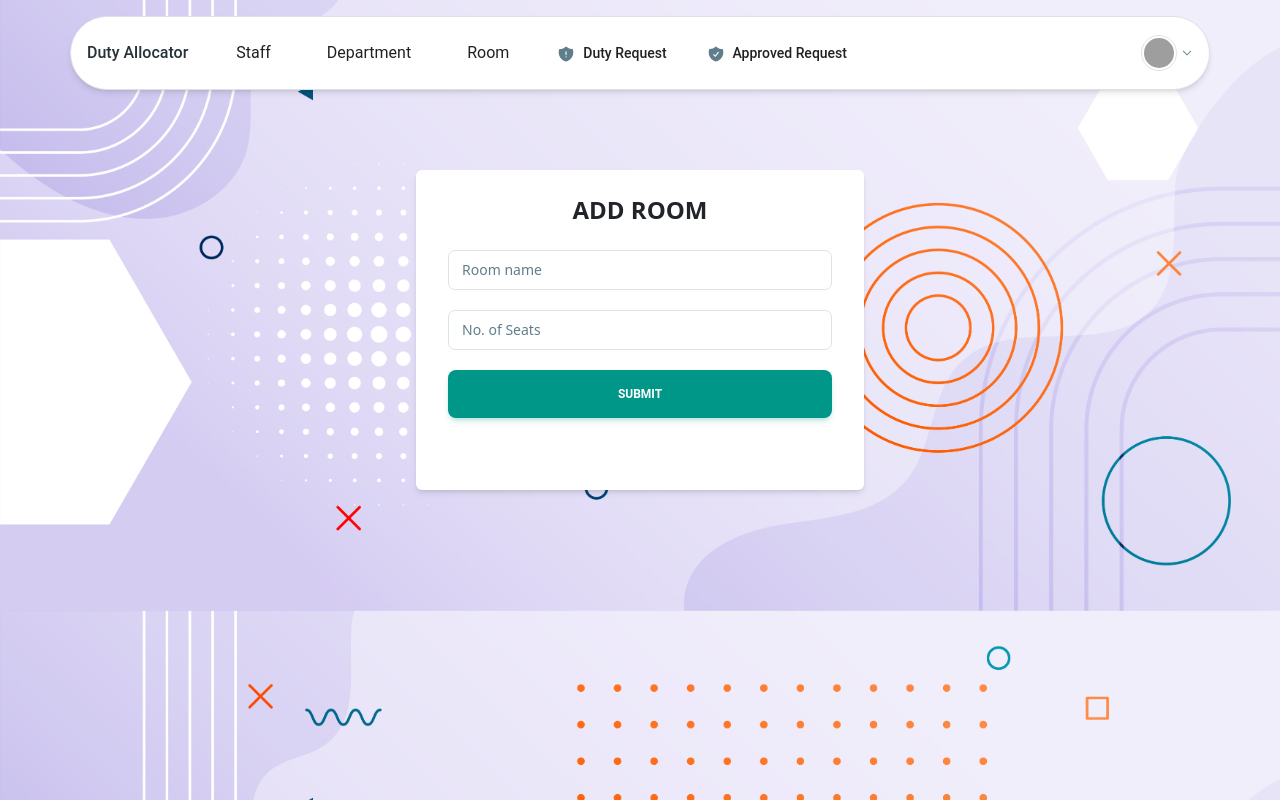
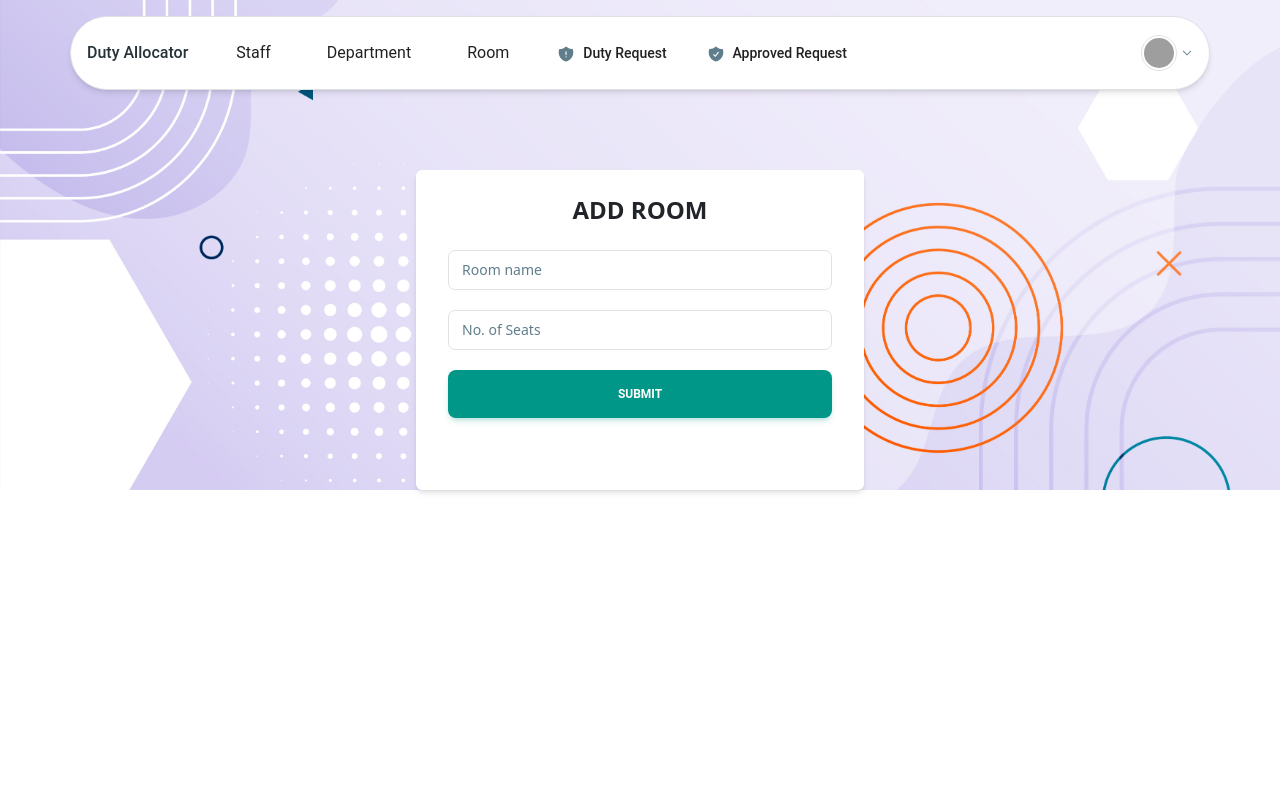
Before and after one commit to beingmusthafa/duty-allocator, a React (Vite) app in the folder client/: page /room/add in a window 1280 px wide. Built offline with nearby package versions, Linux system fonts and the light colour scheme; grey boxes are pictures that could not be loaded.

Commit message:
FIX bg image bug

```diff
--- a/client/src/App.css
+++ b/client/src/App.css
@@ -1,6 +1,6 @@
-body {
+.background-image-normal {
   background-image: url("./assets/website-background.jpg");
   background-size: cover;
   background-position: center;
-  background-repeat: repeat-y;
+  background-repeat: repeat;
 }
--- a/client/src/Login.jsx
+++ b/client/src/Login.jsx
@@ -62,9 +62,6 @@ function Login() {
         });
       });
   };
-  useLayoutEffect(() => {
-    document.body.style.backgroundImage = "url('./assets/loginpage.jpg')";
-  }, []);
 
   return (
     <div className="background-image-login">
--- a/client/src/navbar/AdminLayout.jsx
+++ b/client/src/navbar/AdminLayout.jsx
@@ -1,15 +1,13 @@
-import React from 'react';
-import { NavbarAdmin } from './NavbarAdmin';
+import React from "react";
+import { NavbarAdmin } from "./NavbarAdmin";
 
 function AdminLayout({ children }) {
-    return (
-        <div className=''>
-            <NavbarAdmin />
-            <div className="container mx-auto px-4">
-                {children}
-            </div>
-        </div>
-    );
+  return (
+    <div className="background-image-normal w-full absolute">
+      <NavbarAdmin />
+      <div className="container mx-auto px-4">{children}</div>
+    </div>
+  );
 }
 
 export default AdminLayout;
--- a/client/src/navbar/HodLayout.jsx
+++ b/client/src/navbar/HodLayout.jsx
@@ -1,15 +1,13 @@
-import React from 'react';
-import { NavbarHod } from './NavbarHod';
+import React from "react";
+import { NavbarHod } from "./NavbarHod";
 
 function HodLayout({ children }) {
-    return (
-        <div className=''>
-            <NavbarHod />
-            <div className="container mx-auto px-4" >
-                {children}
-            </div>
-        </div>
-    );
+  return (
+    <div className="background-image-normal w-full absolute">
+      <NavbarHod />
+      <div className="container mx-auto px-4">{children}</div>
+    </div>
+  );
 }
 
 export default HodLayout;
```
